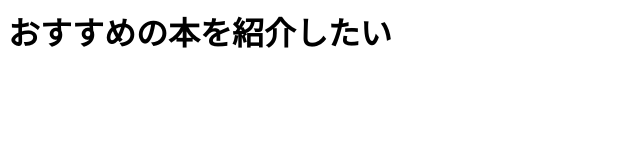
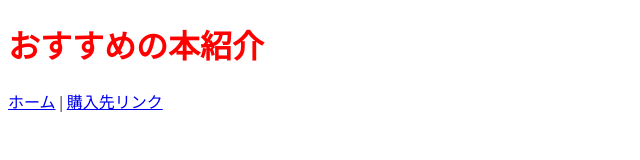
Before and after one commit to web2025-25/information-processing-4th, a plain HTML site: page index.html in a window 1280 px wide. Shown: the whole page, without its empty margins (0-640 px from the left). Drawn offline with Linux system fonts and the light colour scheme; files that its build step writes are made by us from their sources.

Commit message:
Update index.html

```diff
--- a/index.html
+++ b/index.html
@@ -1 +1,18 @@
-<h1>おすすめの本を紹介したい</h1>
+<!DOCTYPE html>
+<html lang="ja">
+<head>
+  <meta charset="UTF-8">
+  <meta name="viewport" content="width=device-width, initial-scale=1.0">
+  <title>おすすめの本ランキング</title>
+  <link rel="stylesheet" href="style.css">
+</head>
+
+<body>
+
+  <h1>おすすめの本紹介</h1>
+
+  <!-- ナビゲーション -->
+  <nav>
+    <a href="index.html">ホーム</a> |
+    <a href="teikyo.html">購入先リンク</a>
+  </nav>
```
